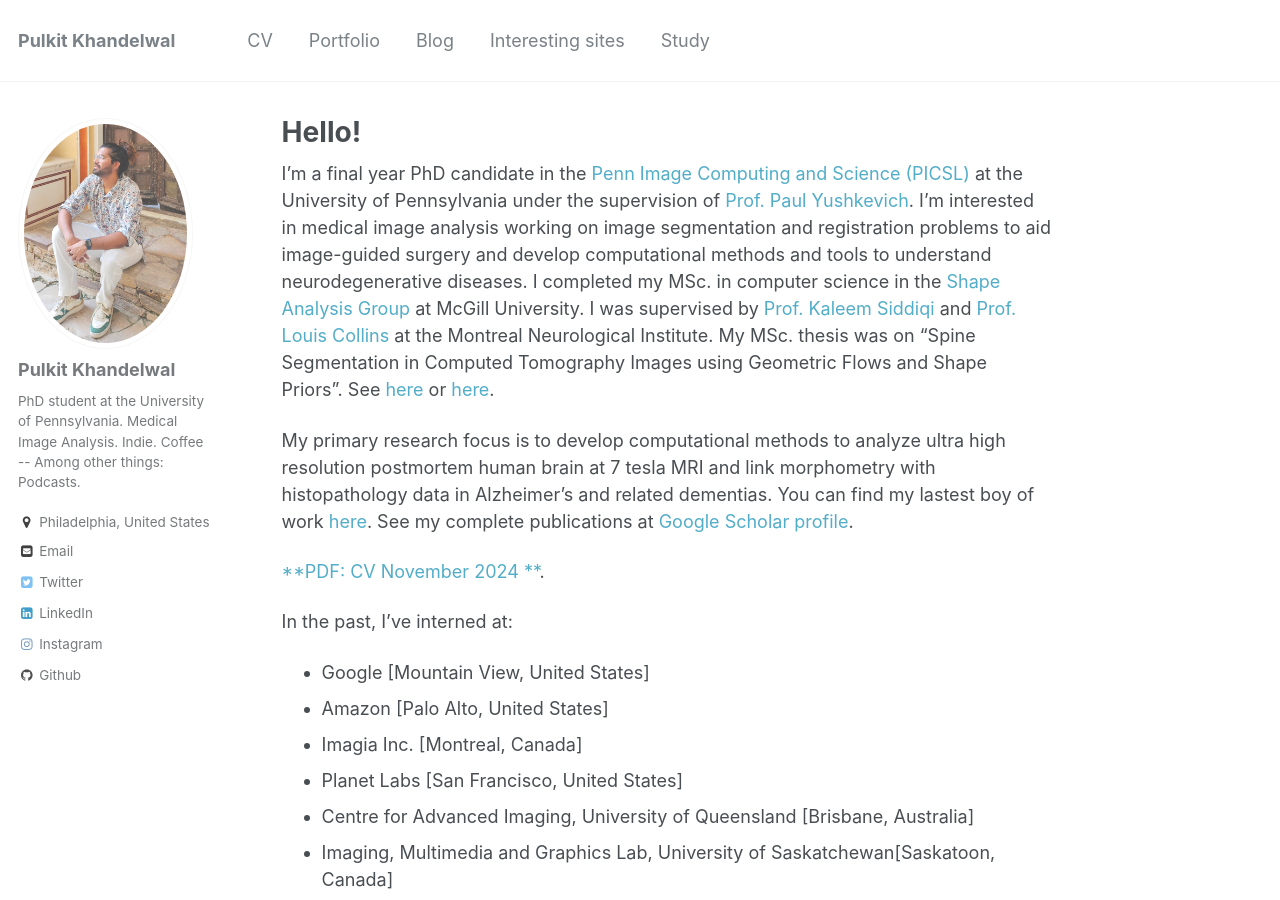
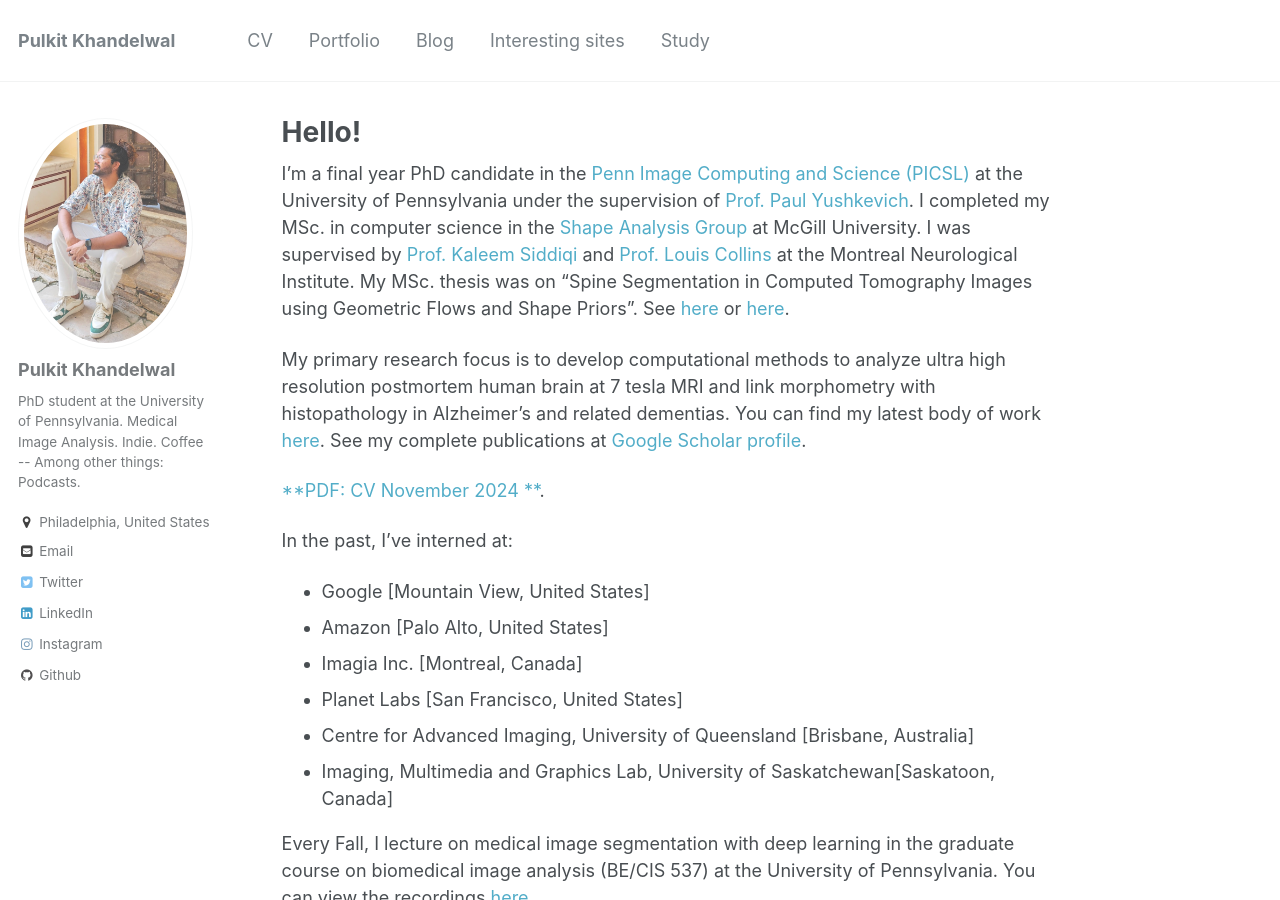
Before and after one commit to Pulkit-Khandelwal/pulkit-khandelwal.github.io, a Jekyll site: the page built from _pages/about.md, in a window 1280 px wide and 900 px high. Built offline with Jekyll 4.4.1, drawn with Linux system fonts in a browser that asks for light colours.

Commit message:
Update about.md

```diff
--- a/_pages/about.md
+++ b/_pages/about.md
@@ -8,9 +8,9 @@
   - /about.html
 ---
 
-I'm a final year PhD candidate in the [Penn Image Computing and Science (PICSL)](http://picsl.upenn.edu/) at the University of Pennsylvania under the supervision of [Prof. Paul Yushkevich](https://www.med.upenn.edu/apps/faculty/index.php/g275/p2693923). I'm interested in medical image analysis working on image segmentation and registration problems to aid image-guided surgery and develop computational methods and tools to understand neurodegenerative diseases. I completed my MSc. in computer science in the [Shape Analysis Group](http://www.cim.mcgill.ca/~shape/) at McGill University. I was supervised by [Prof. Kaleem Siddiqi](http://www.cim.mcgill.ca/~siddiqi/) and [Prof. Louis Collins](http://nist.mni.mcgill.ca/) at the Montreal Neurological Institute. My MSc. thesis was on "Spine Segmentation in Computed Tomography Images using Geometric Flows and Shape Priors". See [here](https://escholarship.mcgill.ca/concern/theses/4b29bb21t) or [here](https://www.frontiersin.org/articles/10.3389/fcomp.2021.592296/full).
+I'm a final year PhD candidate in the [Penn Image Computing and Science (PICSL)](http://picsl.upenn.edu/) at the University of Pennsylvania under the supervision of [Prof. Paul Yushkevich](https://www.med.upenn.edu/apps/faculty/index.php/g275/p2693923). I completed my MSc. in computer science in the [Shape Analysis Group](http://www.cim.mcgill.ca/~shape/) at McGill University. I was supervised by [Prof. Kaleem Siddiqi](http://www.cim.mcgill.ca/~siddiqi/) and [Prof. Louis Collins](http://nist.mni.mcgill.ca/) at the Montreal Neurological Institute. My MSc. thesis was on "Spine Segmentation in Computed Tomography Images using Geometric Flows and Shape Priors". See [here](https://escholarship.mcgill.ca/concern/theses/4b29bb21t) or [here](https://www.frontiersin.org/articles/10.3389/fcomp.2021.592296/full).
 
-My primary research focus is to develop computational methods to analyze ultra high resolution postmortem human brain at 7 tesla MRI and link morphometry with histopathology data in Alzheimer's and related dementias. You can find my lastest boy of work [here](https://pulkit-khandelwal.github.io/exvivo-brain-upenn/). See my complete publications at [Google Scholar profile](https://scholar.google.com/citations?hl=en&user=6BOwPcoAAAAJ&view_op=list_works&sortby=pubdate).
+My primary research focus is to develop computational methods to analyze ultra high resolution postmortem human brain at 7 tesla MRI and link morphometry with histopathology in Alzheimer's and related dementias. You can find my latest body of work [here](https://pulkit-khandelwal.github.io/exvivo-brain-upenn/). See my complete publications at [Google Scholar profile](https://scholar.google.com/citations?hl=en&user=6BOwPcoAAAAJ&view_op=list_works&sortby=pubdate).
 
 [**PDF: CV November 2024 **](https://github.com/Pulkit-Khandelwal/pulkit-khandelwal.github.io/blob/master/Pulkit_Khandelwal_CV.pdf).
 
```
